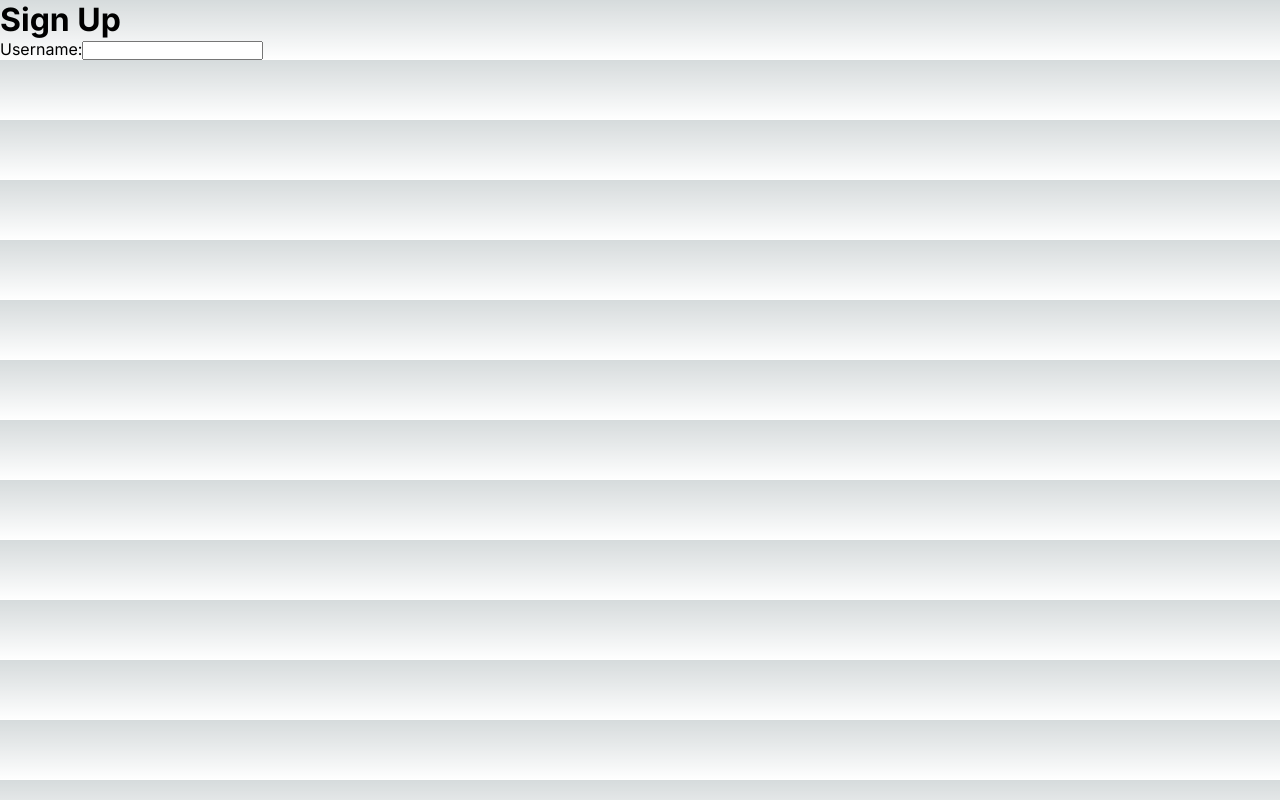
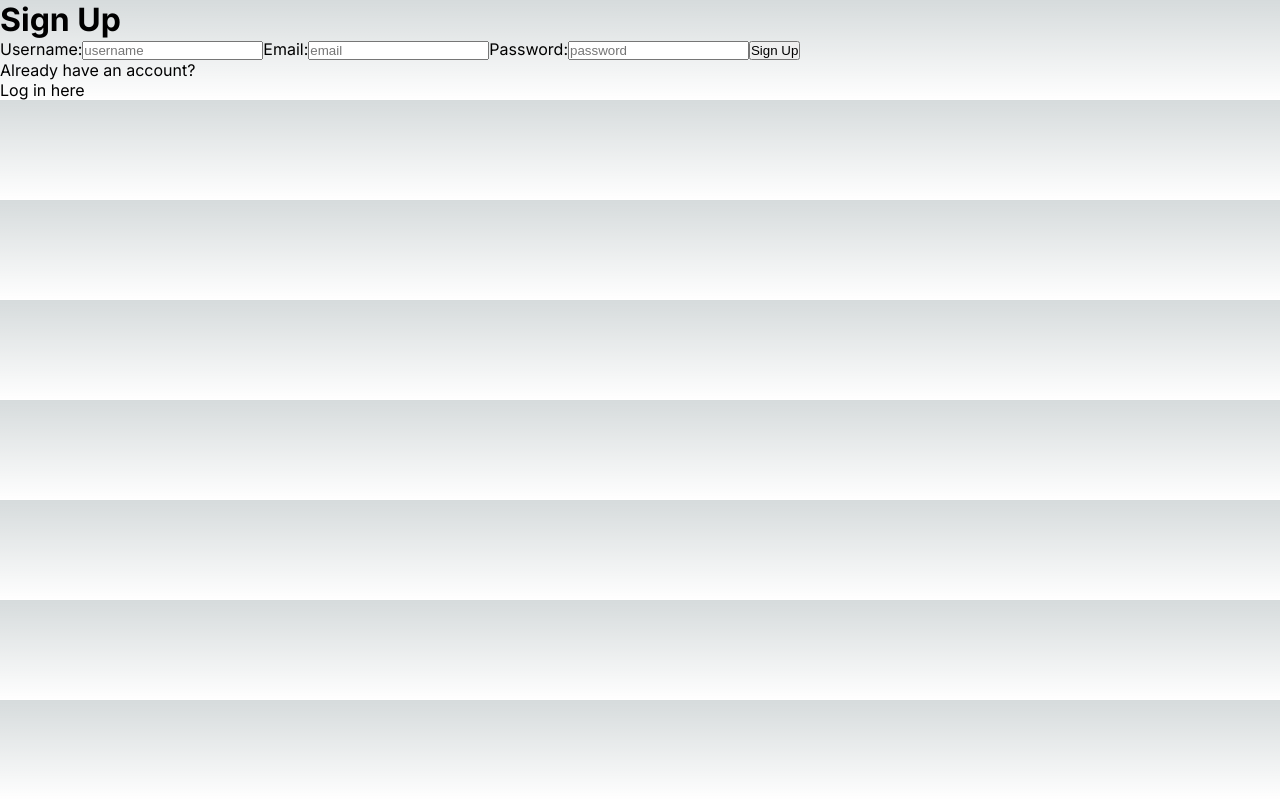
Before and after one commit to alleycaaat/project-tracker, a Next.js app: page /signup in a window 1280 px wide. Built offline with nearby package versions, Linux system fonts and the light colour scheme.

Commit message:
finish sign up page

```diff
--- a/src/app/signup/page.jsx
+++ b/src/app/signup/page.jsx
@@ -24,7 +24,31 @@ const Signup = () => {
                 type='text'
                 value={username}
                 onChange={(e) => setUser({ ...user, username: e.target.value })}
+                placeholder='username'
             />
+            <label htmlFor='email'>Email:</label>
+            <input
+                id='email'
+                type='email'
+                value={email}
+                onChange={(e) => setUser({ ...user, email: e.target.value })}
+                placeholder='email'
+            />
+            <label htmlFor='password'>Password:</label>
+            <input
+                id='password'
+                type='password'
+                value={password}
+                onChange={(e) => setUser({ ...user, password: e.target.value })}
+                placeholder='password'
+            />
+            <button
+                onClick={onSignup}
+            >
+                Sign Up
+            </button>
+            <p>Already have an account?</p>
+            <Link href='/login'>Log in here</Link>
         </div>
     );
 };
```
